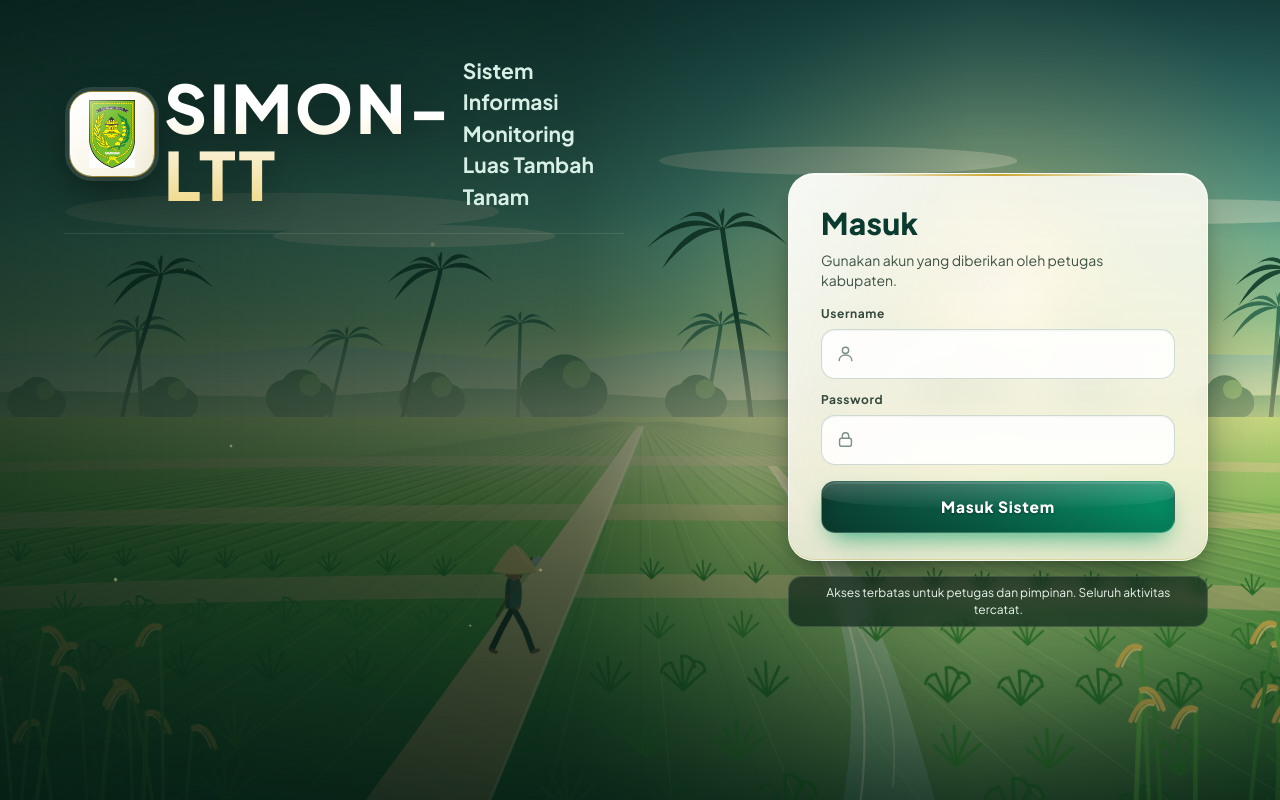
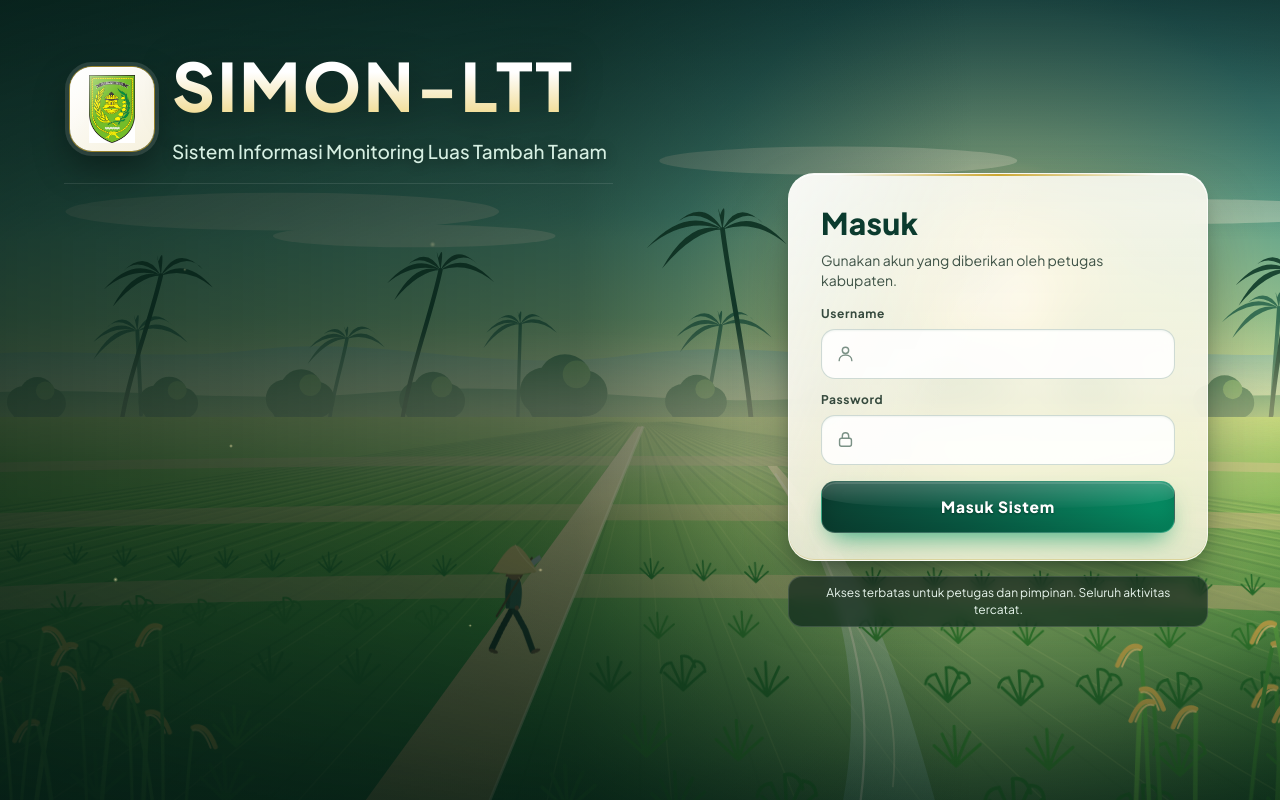
Before and after one commit to BidangTPHDistaninhil/SIMON-LTT, a plain HTML site: page index.html in a window 1280 px wide. Drawn offline with Linux system fonts and the light colour scheme.

Commit message:
Update index.html

```diff
--- a/index.html
+++ b/index.html
@@ -127,6 +127,39 @@ body{min-height:100vh;min-height:100svh;overflow-x:hidden;color:var(--lg-ink)}
 @keyframes line{to{width:min(180px,40%)}}
 @keyframes stripes{to{background-position:40px 0}}
 
+/* ---------- Tata letak desktop: logo, judul, dan deskripsi ---------- */
+@media(min-width:821px){
+  .brand{
+    display:grid;
+    grid-template-columns:auto minmax(0,1fr);
+    column-gap:18px;
+    align-items:center;
+    max-width:560px;
+  }
+
+  .hero .logo{
+    grid-column:1;
+    grid-row:1 / span 2;
+  }
+
+  .hero h1{
+    grid-column:2;
+    margin:0 0 8px;
+    white-space:normal;
+  }
+
+  .hero h2{
+    grid-column:2;
+    margin:0;
+    font-size:clamp(15px,1.5vw,19px);
+    font-weight:500;
+    line-height:1.5;
+    color:#d6efe2;
+    max-width:460px;
+    text-shadow:0 2px 12px rgba(0,0,0,.45);
+    animation:rise .9s .24s cubic-bezier(.2,.8,.2,1) both;
+  }
+}
 /* ---------- Tablet ---------- */
 @media(max-width:1024px) and (min-width:821px){.login{grid-template-columns:minmax(0,1fr) minmax(360px,.95fr)}.hero{padding:40px 28px}.hero .logo{height:72px}.hero h1{font-size:44px}}
 
```
